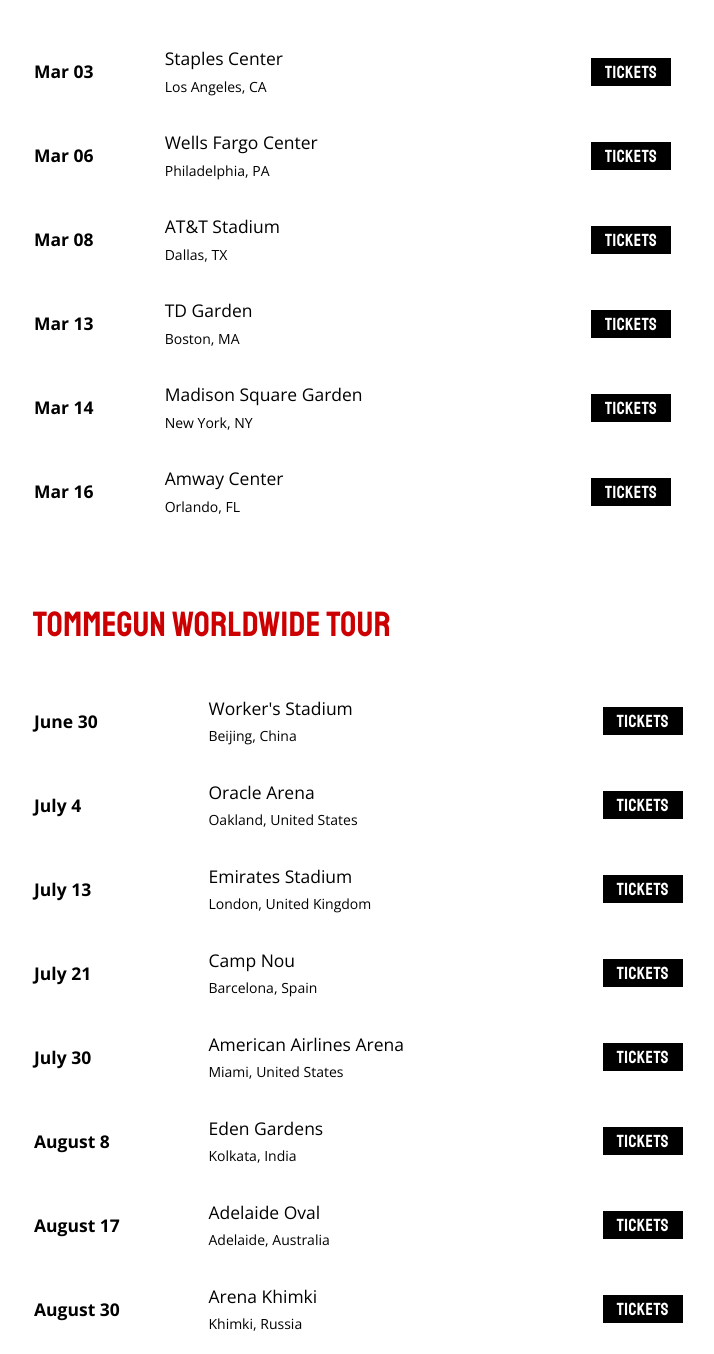
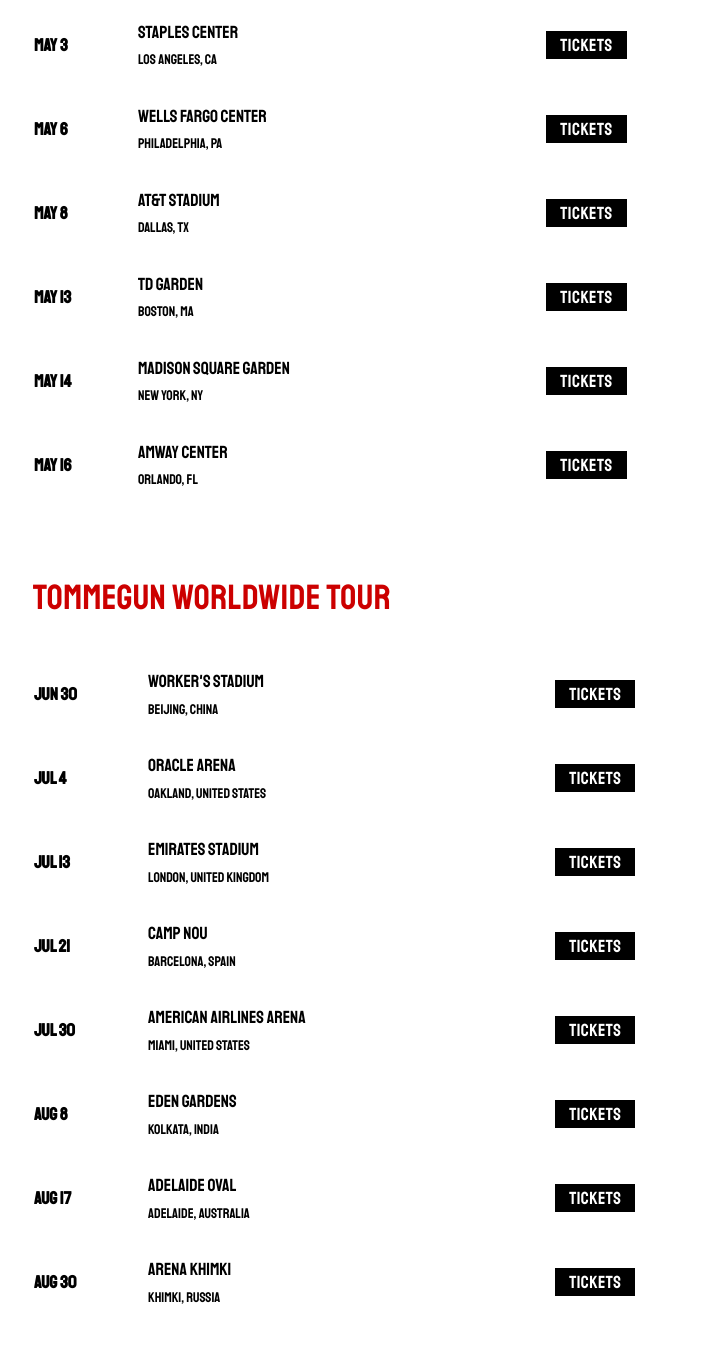
Before and after one commit to JFamo/tsa-webmaster-2019, a plain HTML site: page tommegun/pages/events.html in a window 1280 px wide. Shown: the part 460-1814 px from the top of the page, without its empty margins (238-952 px from the left). Drawn offline with nearby package versions, Linux system fonts and the light colour scheme.

Commit message:
Navbar Update and Updated Tour Dates

```diff
--- a/tommegun/pages/events.html
+++ b/tommegun/pages/events.html
@@ -54,6 +54,9 @@
               <li class="nav-item">
                 <a class="nav-link" href="press.html">Press</a>
               </li>
+              <li class="nav-item">
+              	<a class="nav-link" href="../index.html">BASH TSA<a/>
+              </li>
             </ul>
           </div>
         </nav>
@@ -75,32 +78,32 @@
               <table class="eventsTable" style="color:black;">
                 <tbody>
                   <tr>
-                    <th scope="row">Mar 03</th>
+                    <th scope="row">May 3</th>
                     <td>Staples Center<br><small>Los Angeles, CA</small></td>
                     <td><a class="button" href="order.html">Tickets</a></td>
                   </tr>
                   <tr>
-                    <th scope="row">Mar 06</th>
+                    <th scope="row">May 6</th>
                     <td>Wells Fargo Center<br><small>Philadelphia, PA</small></td>
                     <td><a class="button" href="order.html">Tickets</a></td>
                   </tr>
                   <tr>
-                    <th scope="row">Mar 08</th>
+                    <th scope="row">May 8</th>
                     <td>AT&T Stadium<br><small>Dallas, TX</small></td>
                     <td><a class="button" href="order.html">Tickets</a></td>
                   </tr>
                   <tr>
-                    <th scope="row">Mar 13</th>
+                    <th scope="row">May 13</th>
                     <td>TD Garden<br><small>Boston, MA</small></td>
                     <td><a class="button" href="order.html">Tickets</a></td>
                   </tr>
                   <tr>
-                    <th scope="row">Mar 14</th>
+                    <th scope="row">May 14</th>
                     <td>Madison Square Garden<br><small>New York, NY</small></td>
                     <td><a class="button" href="order.html">Tickets</a></td>
                   </tr>
                   <tr>
-                    <th scope="row">Mar 16</th>
+                    <th scope="row">May 16</th>
                     <td>Amway Center<br><small>Orlando, FL</small></td>
                     <td><a class="button" href="order.html">Tickets</a></td>
                   </tr>
@@ -108,49 +111,49 @@
               </table>
             </div>
           </div>
-          <div class="row">
+          <div class="row" style="padding-bottom:5rem;">
             <div class="col-12">
               <h1>TommeGun Worldwide Tour</h1>
               <br>
               <table class="eventsTable" style="color:black;">
                 <tbody>
                   <tr>
-                    <th scope="row">June 30</th>
+                    <th scope="row">Jun 30</th>
                     <td>Worker's Stadium<br><small>Beijing, China</small></td>
                     <td><a class="button" href="order.html">Tickets</a></td>
                   </tr>
                   <tr>
-                    <th scope="row">July 4</th>
+                    <th scope="row">Jul 4</th>
                     <td>Oracle Arena<br><small>Oakland, United States</small></td>
                     <td><a class="button" href="order.html">Tickets</a></td>
                   </tr>
                   <tr>
-                    <th scope="row">July 13</th>
+                    <th scope="row">Jul 13</th>
                     <td>Emirates Stadium<br><small>London, United Kingdom</small></td>
                     <td><a class="button" href="order.html">Tickets</a></td>
                   </tr>
                   <tr>
-                    <th scope="row">July 21</th>
+                    <th scope="row">Jul 21</th>
                     <td>Camp Nou<br><small>Barcelona, Spain</small></td>
                     <td><a class="button" href="order.html">Tickets</a></td>
                   </tr>
                   <tr>
-                    <th scope="row">July 30</th>
+                    <th scope="row">Jul 30</th>
                     <td>American Airlines Arena<br><small>Miami, United States</small></td>
                     <td><a class="button" href="order.html">Tickets</a></td>
                   </tr>
                   <tr>
-                    <th scope="row">August 8</th>
+                    <th scope="row">Aug 8</th>
                     <td>Eden Gardens<br><small>Kolkata, India</small></td>
                     <td><a class="button" href="order.html">Tickets</a></td>
                   </tr>
                   <tr>
-                    <th scope="row">August 17</th>
+                    <th scope="row">Aug 17</th>
                     <td>Adelaide Oval<br><small>Adelaide, Australia</small></td>
                     <td><a class="button" href="order.html">Tickets</a></td>
                   </tr>
                   <tr>
-                    <th scope="row">August 30</th>
+                    <th scope="row">Aug 30</th>
                     <td>Arena Khimki<br><small>Khimki, Russia</small></td>
                     <td><a class="button" href="order.html">Tickets</a></td>
                   </tr>
```
Also changed, not shown: tommegun/index.html (+3 -0 lines), tommegun/pages/bio.html (+3 -0 lines), tommegun/pages/blog.html (+3 -0 lines), tommegun/pages/music.html (+3 -0 lines), tommegun/pages/order.html (+3 -0 lines), tommegun/pages/press.html (+3 -0 lines), tommegun/pages/store.html (+3 -0 lines).
